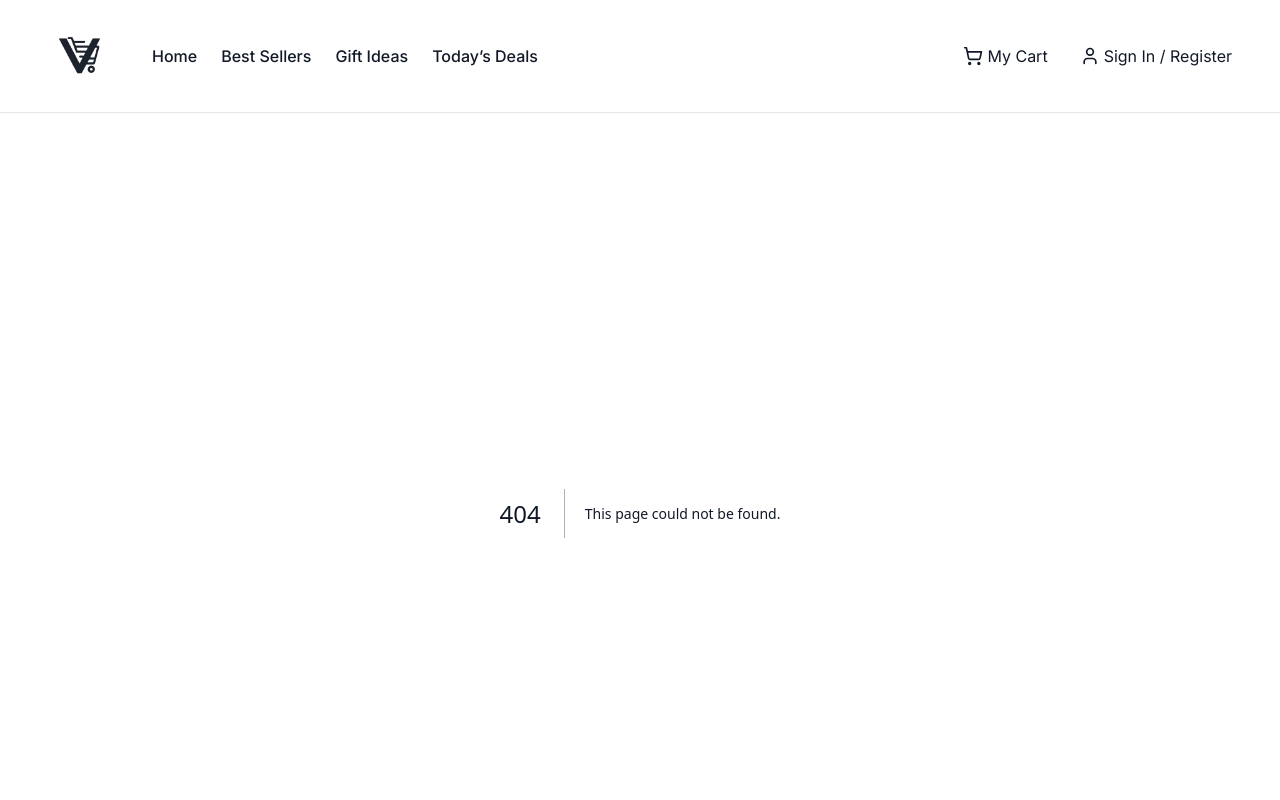
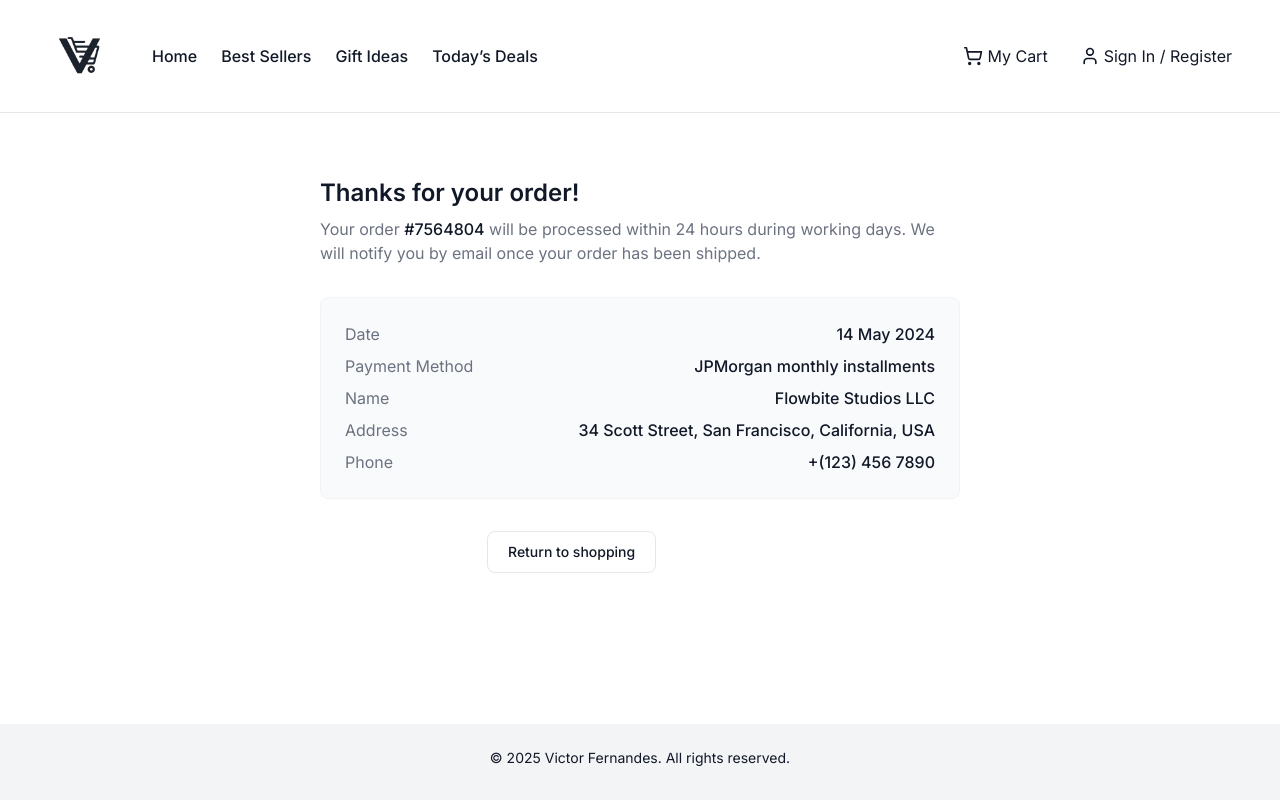
Before and after one commit to Victormrf/marketplace, a Next.js app in the folder nextjs-frontend/: page /order-confirmation in a window 1280 px wide. Before the commit this address had no page. Shown: the top 800 px of the page. Built offline with nearby package versions, Linux system fonts and the light colour scheme.

Commit message:
Implemented order confirmation page

```diff
--- /dev/null
+++ b/nextjs-frontend/app/order-confirmation/page.tsx
@@ -0,0 +1,106 @@
+// app/order-confirmation/page.tsx (ou o caminho desejado)
+
+import React from "react";
+
+// Nota: Os dados exibidos nesta página (número do pedido, data, nome, etc.)
+// são estáticos, conforme o HTML original. Em uma aplicação real,
+// esses dados seriam dinâmicos, provavelmente recebidos como props ou
+// buscados de uma API após a conclusão do pedido.
+
+export default function OrderConfirmationPage() {
+  // Exemplo de como os dados poderiam ser recebidos (se fossem dinâmicos):
+  // const orderNumber = props.orderNumber || "#7564804";
+  // const orderDate = props.orderDate || "14 May 2024"; // A data é do HTML original
+  // const paymentMethod = props.paymentMethod || "JPMorgan monthly installments";
+  // const customerName = props.customerName || "Flowbite Studios LLC";
+  // const address = props.address || "34 Scott Street, San Francisco, California, USA";
+  // const phone = props.phone || "+(123) 456 7890";
+
+  return (
+    <section className="bg-white py-8 antialiased dark:bg-gray-900 md:py-16">
+      <div className="mx-auto max-w-2xl px-4 2xl:px-0">
+        <h2 className="text-xl font-semibold text-gray-900 dark:text-white sm:text-2xl mb-2">
+          Thanks for your order!
+        </h2>
+        <p className="text-gray-500 dark:text-gray-400 mb-6 md:mb-8">
+          {/* O número do pedido seria dinâmico */}
+          Your order{" "}
+          <a
+            href="#"
+            className="font-medium text-gray-900 dark:text-white hover:underline"
+          >
+            #7564804
+          </a>{" "}
+          will be processed within 24 hours during working days. We will notify
+          you by email once your order has been shipped.
+        </p>
+
+        {/* --- Detalhes do Pedido --- */}
+        <div className="space-y-4 sm:space-y-2 rounded-lg border border-gray-100 bg-gray-50 p-6 dark:border-gray-700 dark:bg-gray-800 mb-6 md:mb-8">
+          <dl className="sm:flex items-center justify-between gap-4">
+            <dt className="font-normal mb-1 sm:mb-0 text-gray-500 dark:text-gray-400">
+              Date
+            </dt>
+            {/* A data seria dinâmica */}
+            <dd className="font-medium text-gray-900 dark:text-white sm:text-end">
+              14 May 2024
+            </dd>
+          </dl>
+          <dl className="sm:flex items-center justify-between gap-4">
+            <dt className="font-normal mb-1 sm:mb-0 text-gray-500 dark:text-gray-400">
+              Payment Method
+            </dt>
+            {/* O método de pagamento seria dinâmico */}
+            <dd className="font-medium text-gray-900 dark:text-white sm:text-end">
+              JPMorgan monthly installments
+            </dd>
+          </dl>
+          <dl className="sm:flex items-center justify-between gap-4">
+            <dt className="font-normal mb-1 sm:mb-0 text-gray-500 dark:text-gray-400">
+              Name
+            </dt>
+            {/* O nome seria dinâmico */}
+            <dd className="font-medium text-gray-900 dark:text-white sm:text-end">
+              Flowbite Studios LLC
+            </dd>
+          </dl>
+          <dl className="sm:flex items-center justify-between gap-4">
+            <dt className="font-normal mb-1 sm:mb-0 text-gray-500 dark:text-gray-400">
+              Address
+            </dt>
+            {/* O endereço seria dinâmico */}
+            <dd className="font-medium text-gray-900 dark:text-white sm:text-end">
+              34 Scott Street, San Francisco, California, USA
+            </dd>
+          </dl>
+          <dl className="sm:flex items-center justify-between gap-4">
+            <dt className="font-normal mb-1 sm:mb-0 text-gray-500 dark:text-gray-400">
+              Phone
+            </dt>
+            {/* O telefone seria dinâmico */}
+            <dd className="font-medium text-gray-900 dark:text-white sm:text-end">
+              +(123) 456 7890
+            </dd>
+          </dl>
+        </div>
+
+        {/* --- Botões de Ação --- */}
+        <div className="flex items-center space-x-4">
+          {/* Links seriam dinâmicos, apontando para a página de rastreio real ou página inicial */}
+          <a
+            href="#"
+            className="text-white bg-primary-700 hover:bg-primary-800 focus:ring-4 focus:ring-primary-300 font-medium rounded-lg text-sm px-5 py-2.5 dark:bg-primary-600 dark:hover:bg-primary-700 focus:outline-none dark:focus:ring-primary-800"
+          >
+            Track your order
+          </a>
+          <a
+            href="#"
+            className="py-2.5 px-5 text-sm font-medium text-gray-900 focus:outline-none bg-white rounded-lg border border-gray-200 hover:bg-gray-100 hover:text-primary-700 focus:z-10 focus:ring-4 focus:ring-gray-100 dark:focus:ring-gray-700 dark:bg-gray-800 dark:text-gray-400 dark:border-gray-600 dark:hover:text-white dark:hover:bg-gray-700"
+          >
+            Return to shopping
+          </a>
+        </div>
+      </div>
+    </section>
+  );
+}
```
